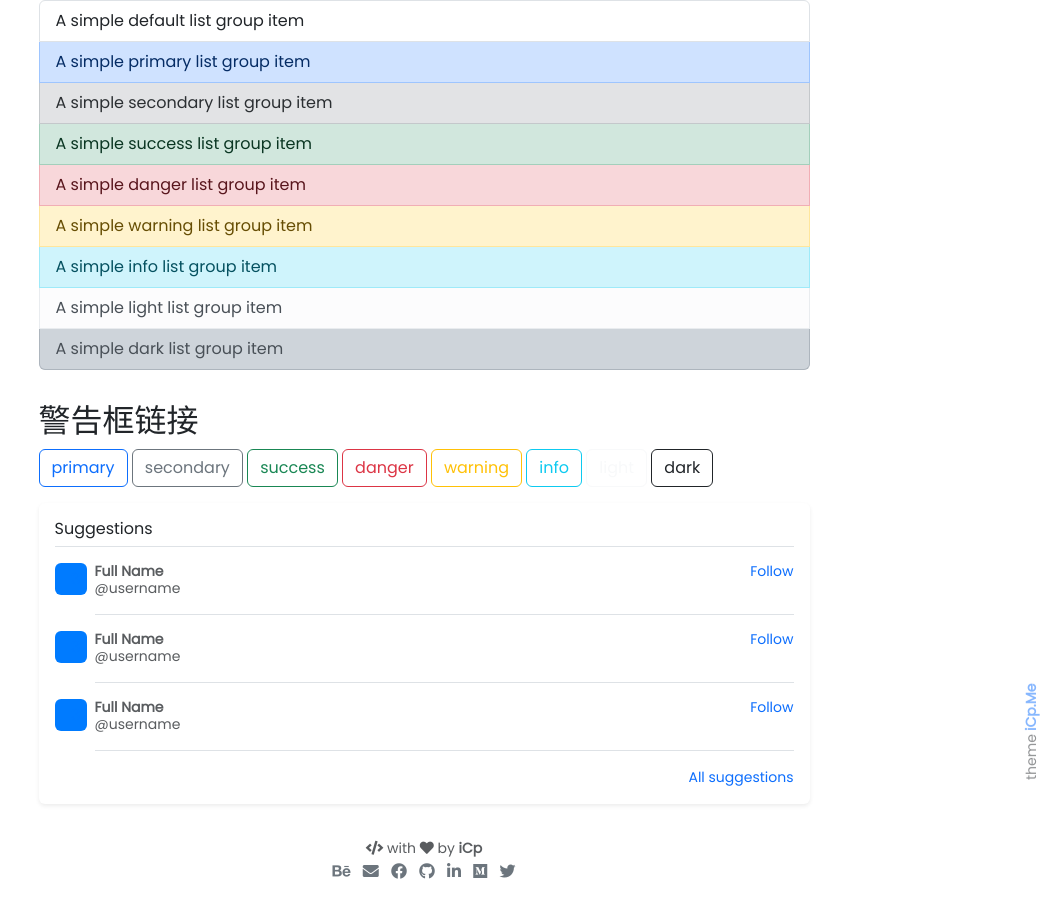
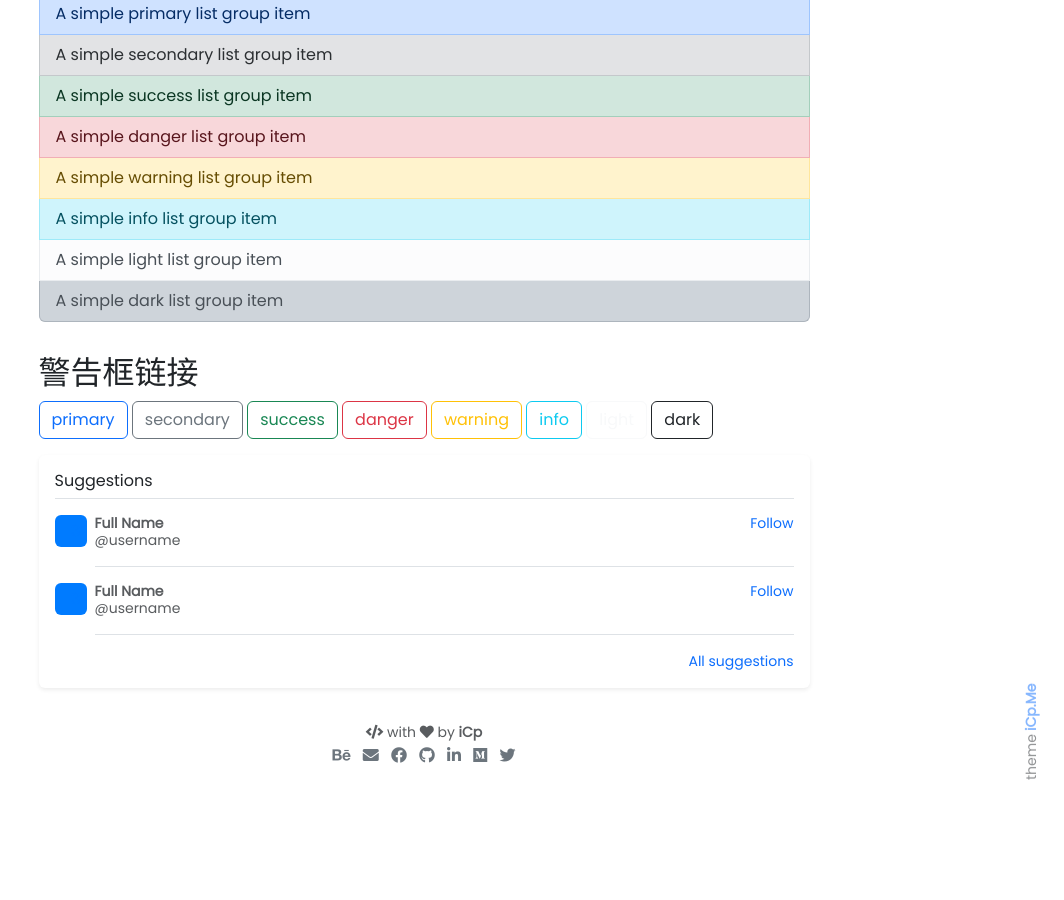
Before and after one commit to WorkSpacesPro/icp, a Jekyll site: the page built from pages/docs.md, in a window 1280 px wide and 900 px high, scrolled down 1691 px. Shown: the whole window, without its empty margins (216-1280 px from the left). Built offline with Jekyll 4.4.1, drawn with Linux system fonts in a browser that asks for light colours; emoji names are drawn with the system emoji font; after the commit the page ends 2475 px from its top, so only the background shows below that.

Commit message:
Update docs.md

```diff
--- a/pages/docs.md
+++ b/pages/docs.md
@@ -10,7 +10,7 @@ weight: 5
 Hi I am **{{ site.author.name }}** :wave:,<br>
 测试页面
 <div class="row">
-<div class="col-lg-10 mx-auto mt-5 markdown-body">
+<div class="col-lg-10 mx-auto mt-8 markdown-body">
         <!-- 关闭警告框 -->
           <h2>警告框</h2>
    <div class="alert alert-danger" role="alert">
@@ -95,7 +95,7 @@ GitHub</a>
 <a class="btn btn-outline-info" href="#" role="button">info</a>
 <a class="btn btn-outline-light" href="#" role="button">light</a>
 <a class="btn btn-outline-dark" href="#" role="button">dark</a>
-
+<!-- 小图标 -->
   <div class="my-3 p-3 bg-body rounded shadow-sm">
     <h6 class="border-bottom pb-2 mb-0">Suggestions</h6>
     <div class="d-flex text-muted pt-3">
@@ -108,16 +108,7 @@ GitHub</a>
         <span class="d-block">@username</span>
       </div>
     </div>
-    <div class="d-flex text-muted pt-3">
-      <svg class="bd-placeholder-img flex-shrink-0 me-2 rounded" width="32" height="32" xmlns="http://www.w3.org/2000/svg" role="img" aria-label="Placeholder: 32x32" preserveAspectRatio="xMidYMid slice" focusable="false"><title>Placeholder</title><rect width="100%" height="100%" fill="#007bff"/><text x="50%" y="50%" fill="#007bff" dy=".3em">32x32</text></svg>
-      <div class="pb-3 mb-0 small lh-sm border-bottom w-100">
-        <div class="d-flex justify-content-between">
-          <strong class="text-gray-dark">Full Name</strong>
-          <a href="#">Follow</a>
-        </div>
-        <span class="d-block">@username</span>
-      </div>
-    </div>
+
     <div class="d-flex text-muted pt-3">
       <svg class="bd-placeholder-img flex-shrink-0 me-2 rounded" width="32" height="32" xmlns="http://www.w3.org/2000/svg" role="img" aria-label="Placeholder: 32x32" preserveAspectRatio="xMidYMid slice" focusable="false"><title>Placeholder</title><rect width="100%" height="100%" fill="#007bff"/><text x="50%" y="50%" fill="#007bff" dy=".3em">32x32</text></svg>
       <div class="pb-3 mb-0 small lh-sm border-bottom w-100">
```
